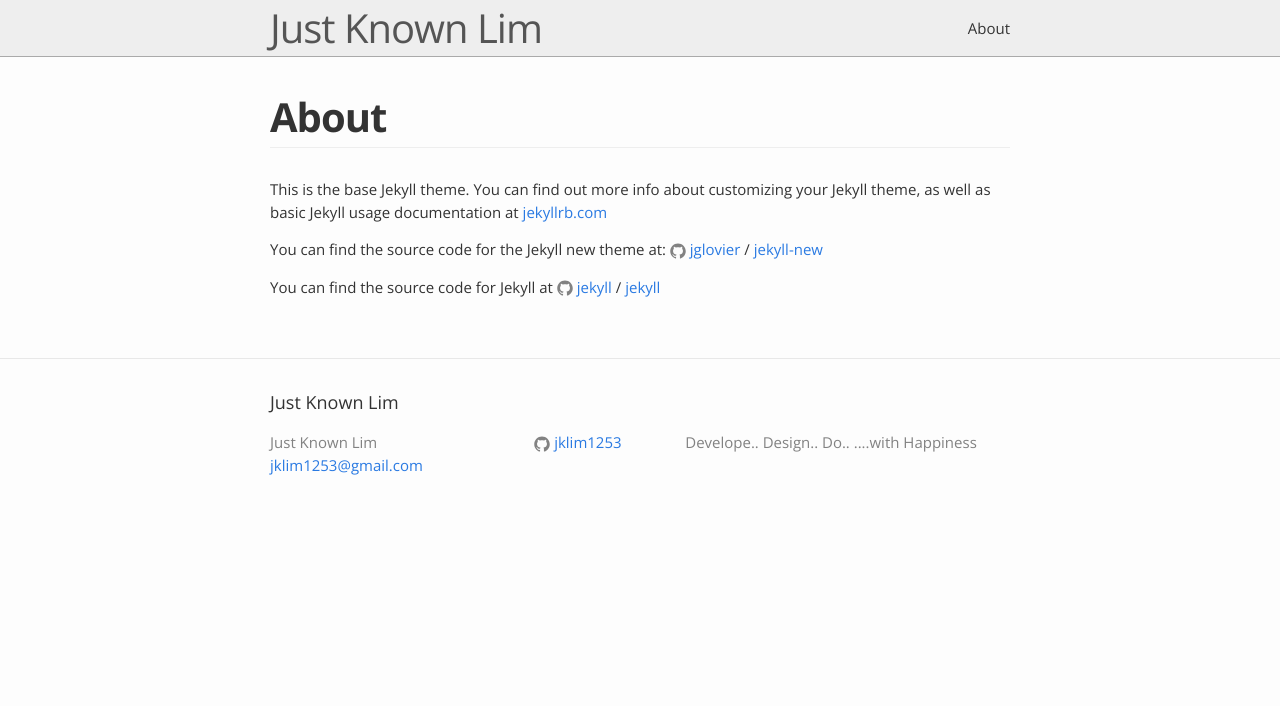
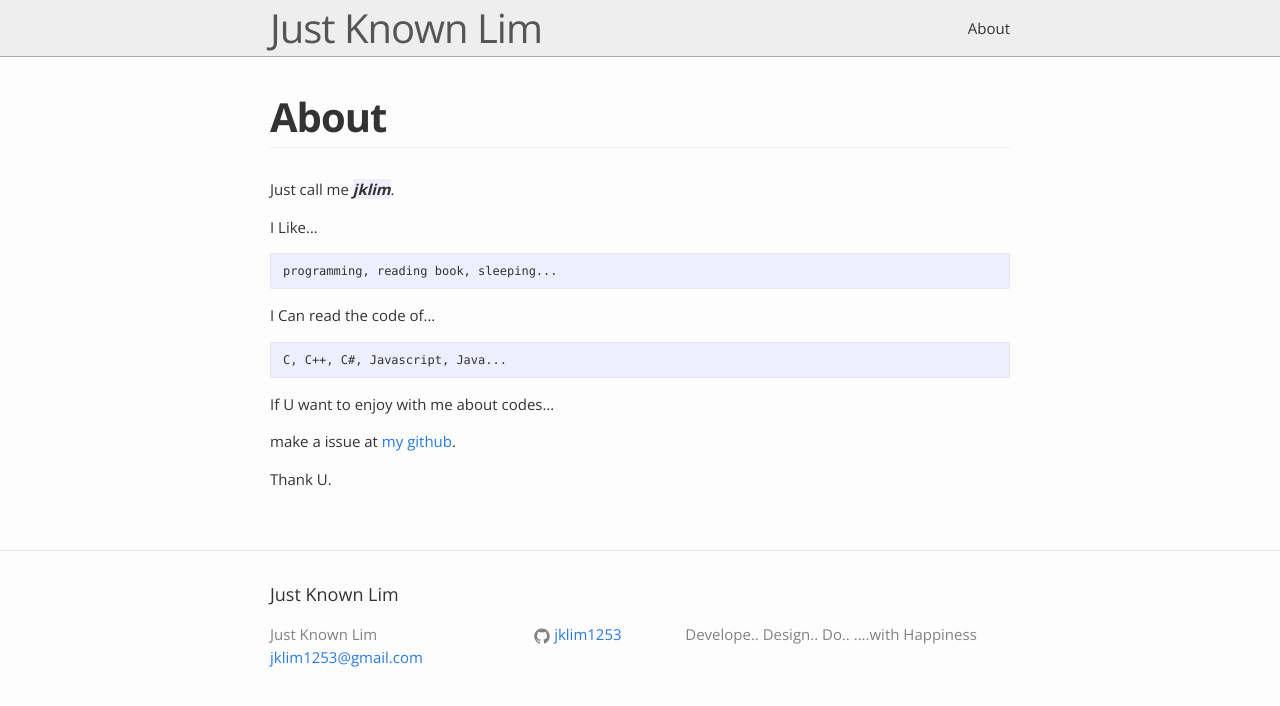
Before and after one commit to jklim1253/jklim1253.github.io, a Jekyll site: the page built from about.md, in a window 1280 px wide. Shown: the top 706 px of the page. Built offline with Jekyll 4.4.1, drawn with Linux system fonts in a browser that asks for light colours.

Commit message:
update about page.

```diff
--- a/about.md
+++ b/about.md
@@ -1,15 +1,21 @@
 ---
 layout: page
 title: About
-permalink: /about/
+permalink: /About/
 ---
 
-This is the base Jekyll theme. You can find out more info about customizing your Jekyll theme, as well as basic Jekyll usage documentation at [jekyllrb.com](http://jekyllrb.com/)
+Just call me ***jklim***.
 
-You can find the source code for the Jekyll new theme at:
-{% include icon-github.html username="jglovier" %} /
-[jekyll-new](https://github.com/jglovier/jekyll-new)
+I Like...
 
-You can find the source code for Jekyll at
-{% include icon-github.html username="jekyll" %} /
-[jekyll](https://github.com/jekyll/jekyll)
+	programming, reading book, sleeping...
+
+I Can read the code of...
+
+	C, C++, C#, Javascript, Java...
+
+If U want to enjoy with me about codes...
+
+make a issue at [my github](https://github.com/jklim1253/jklim1253.github.io/issues).
+
+Thank U.
```
